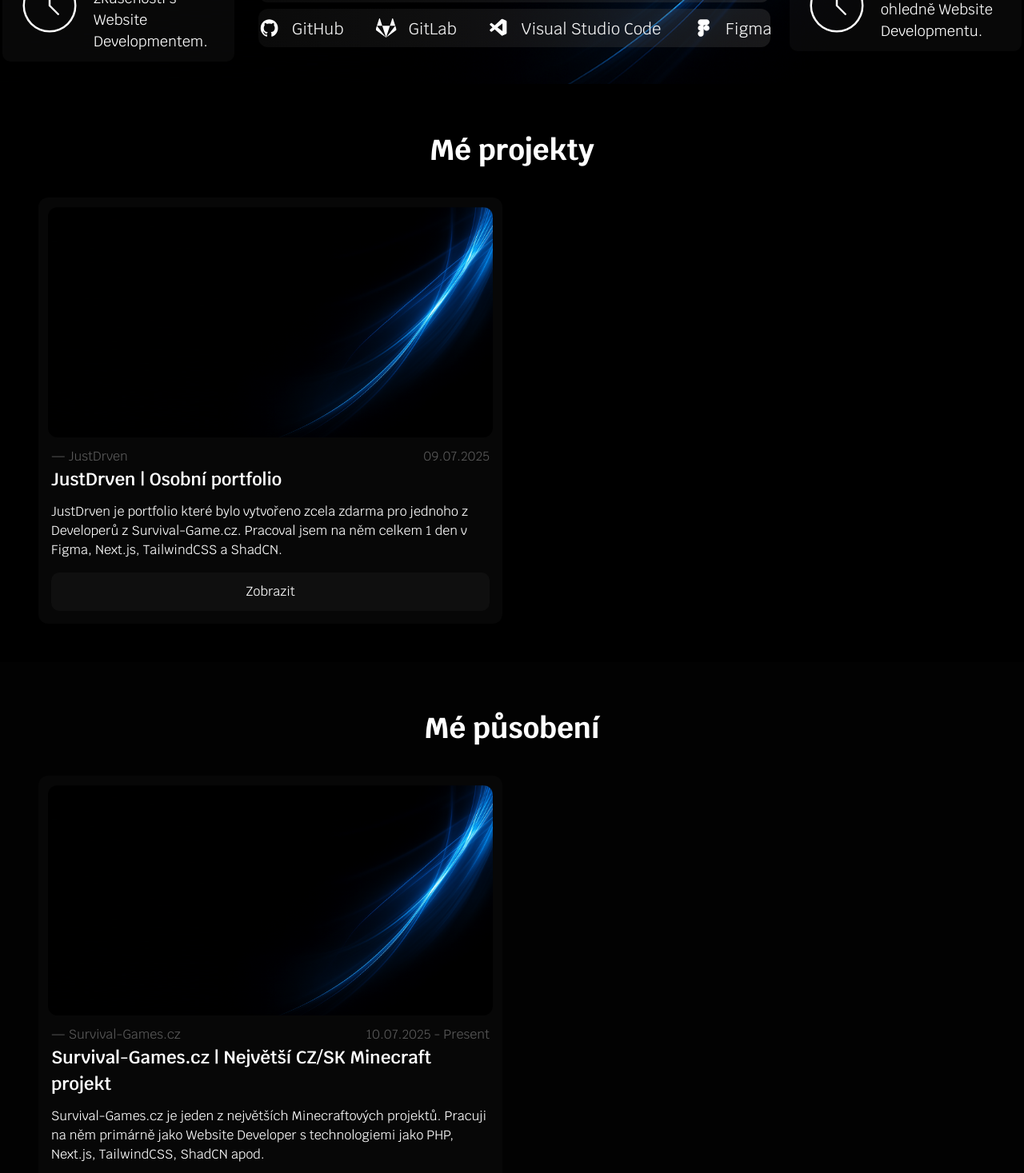
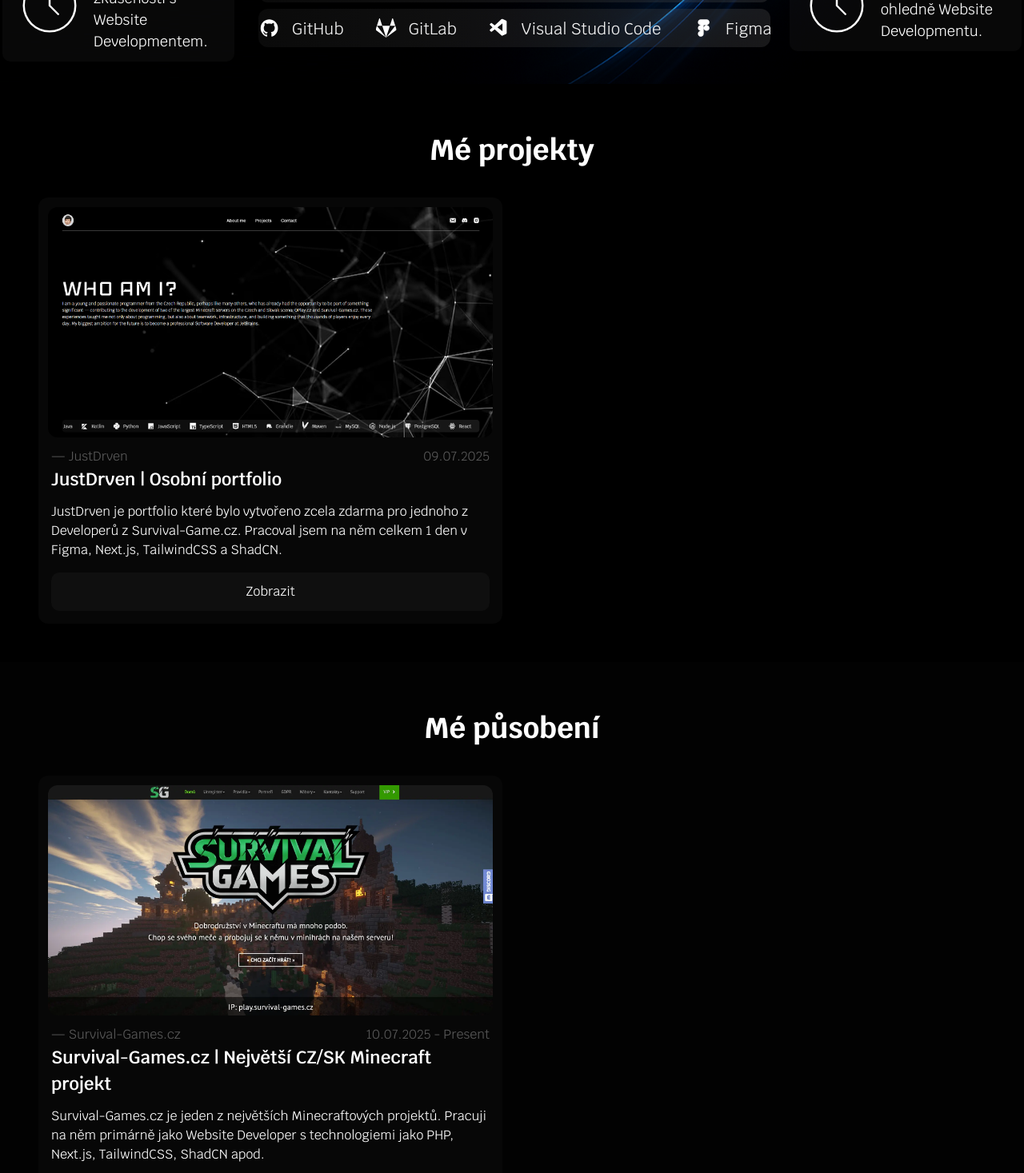
Before and after one commit to Sm1rkyea/portfolio, a Next.js app: page / in a window 1280 px wide. Shown: the part 695-2162 px from the top of the page at 80% size. Built offline with nearby package versions, Linux system fonts and the light colour scheme.

Commit message:
Added Images

```diff
--- a/constants/projects.ts
+++ b/constants/projects.ts
@@ -2,7 +2,7 @@ export const projectList = [
     {
         id: 1,
         date: '09.07.2025',
-        img: "/images/bg.png",
+        img: "/images/justdrven.png",
         project: 'JustDrven',
         label: 'Osobní portfolio',
         description: 'JustDrven je portfolio které bylo vytvořeno zcela zdarma pro jednoho z Developerů z Survival-Game.cz. Pracoval jsem na něm celkem 1 den v Figma, Next.js, TailwindCSS a ShadCN.',
@@ -14,7 +14,7 @@ export const influenceList = [
     {
         id: 1,
         date: '10.07.2025 - Present',
-        img: "/images/bg.png",
+        img: "/images/sg.png",
         project: 'Survival-Games.cz',
         role: 'Website Developer',
         label: 'Největší CZ/SK Minecraft projekt',
```
Also changed, not shown: public/images/justdrven.png (added), public/images/sg.png (added).
